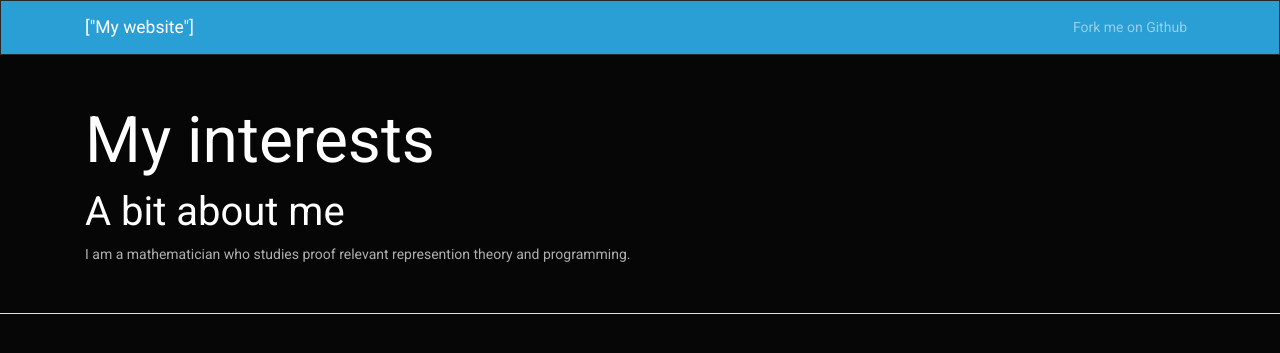
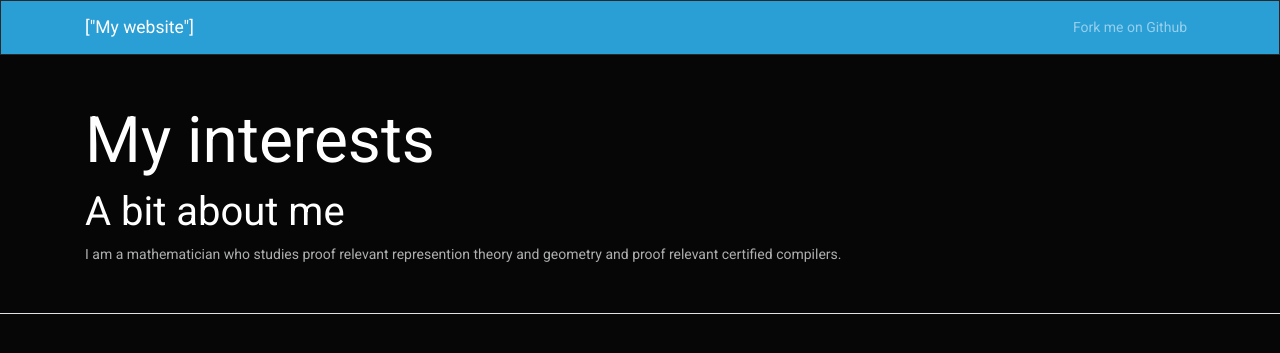
Before and after one commit to pstetson53/pstetson53.github.io, a Jekyll site: the page built from index.md, in a window 1280 px wide. Shown: the top 353 px of the page. Built offline with Jekyll 4.4.1, drawn with Linux system fonts in a browser that asks for light colours.

Commit message:
Update page.html

```diff
--- a/_layouts/page.html
+++ b/_layouts/page.html
@@ -10,7 +10,7 @@ layout: default
 
   <section>
     <h3>A bit about me</h3>
-    I am a mathematician who studies proof relevant represention theory and programming.
+    I am a mathematician who studies proof relevant represention theory and geometry and  proof relevant certified compilers.
   </section>
 
 </article>
```
